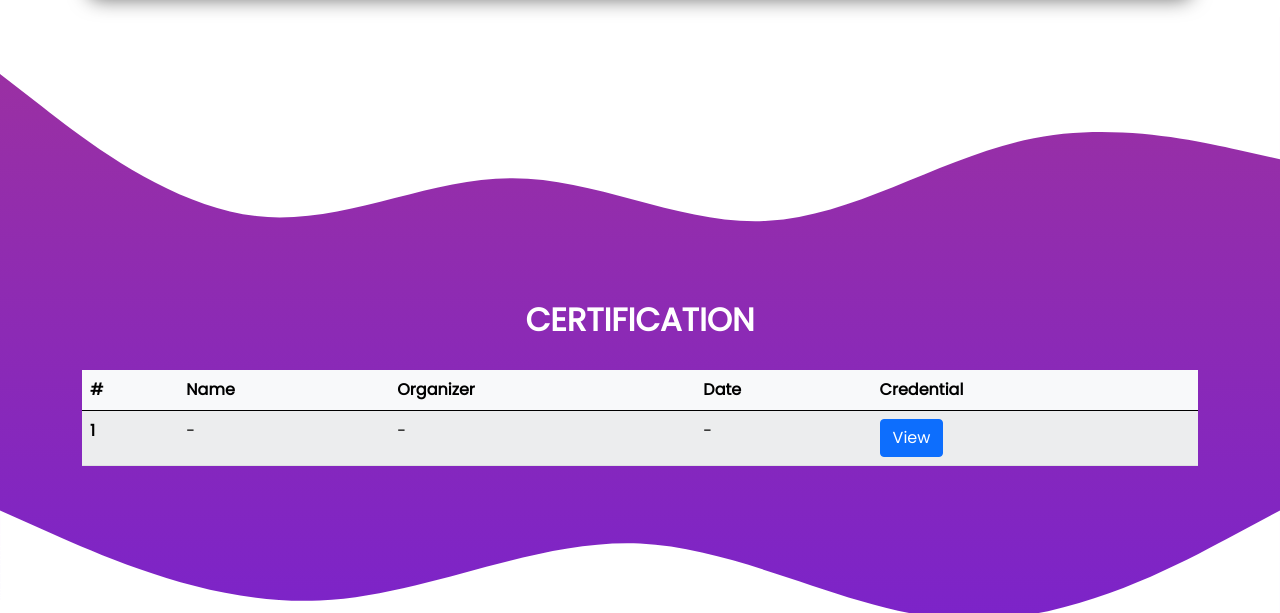
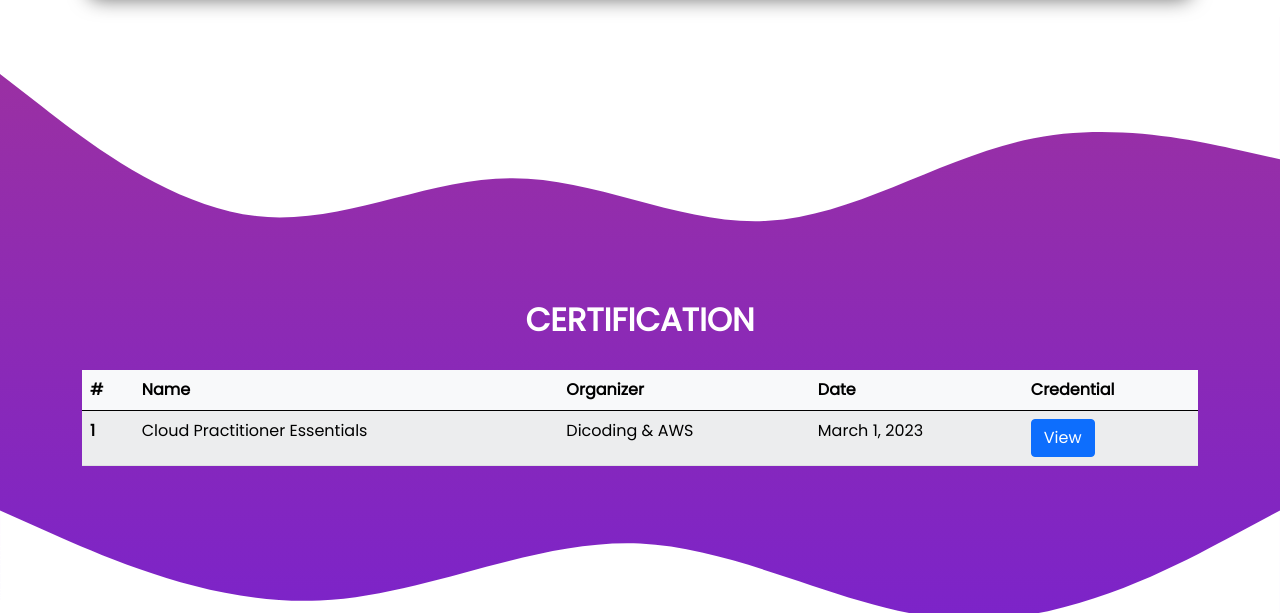
Before and after one commit to fahruulc/fahruulc.github.io, a plain HTML site: page index.html in a window 1280 px wide. Shown: the part 2411-3024 px from the top of the page. Drawn offline with nearby package versions, Linux system fonts and the light colour scheme; a web font is replaced by a local one.

Commit message:
Add certificate

```diff
--- a/index.html
+++ b/index.html
@@ -615,11 +615,11 @@
             <tbody>
               <tr>
                 <th scope="row">1</th>
-                <td>-</td>
-                <td>-</td>
-                <td>-</td>
+                <td>Cloud Practitioner Essentials</td>
+                <td>Dicoding & AWS</td>
+                <td>March 1, 2023</td>
                 <td>
-                  <a class="btn btn-primary mx-info" href="#" role="button"
+                  <a class="btn btn-primary mx-info" href="https://drive.google.com/file/d/19rnhx_DibRpnkFwaBxljR6cNYqEc-2cr/view?usp=share_link" role="button"
                     >View</a
                   >
                 </td>
@@ -646,7 +646,7 @@
         <div class="linkSosmed">
           <a
             class="itemSosmed"
-            href="https://www.linkedin.com/in/fachrur-rizhky-al-fadillah-136489264"
+            href="www.linkedin.com/in/fahruul-c"
             ><i class="fab fa-linkedin-in"></i
           ></a>
           <a class="itemSosmed" href="https://instagram.com/fahruul.c"
```
